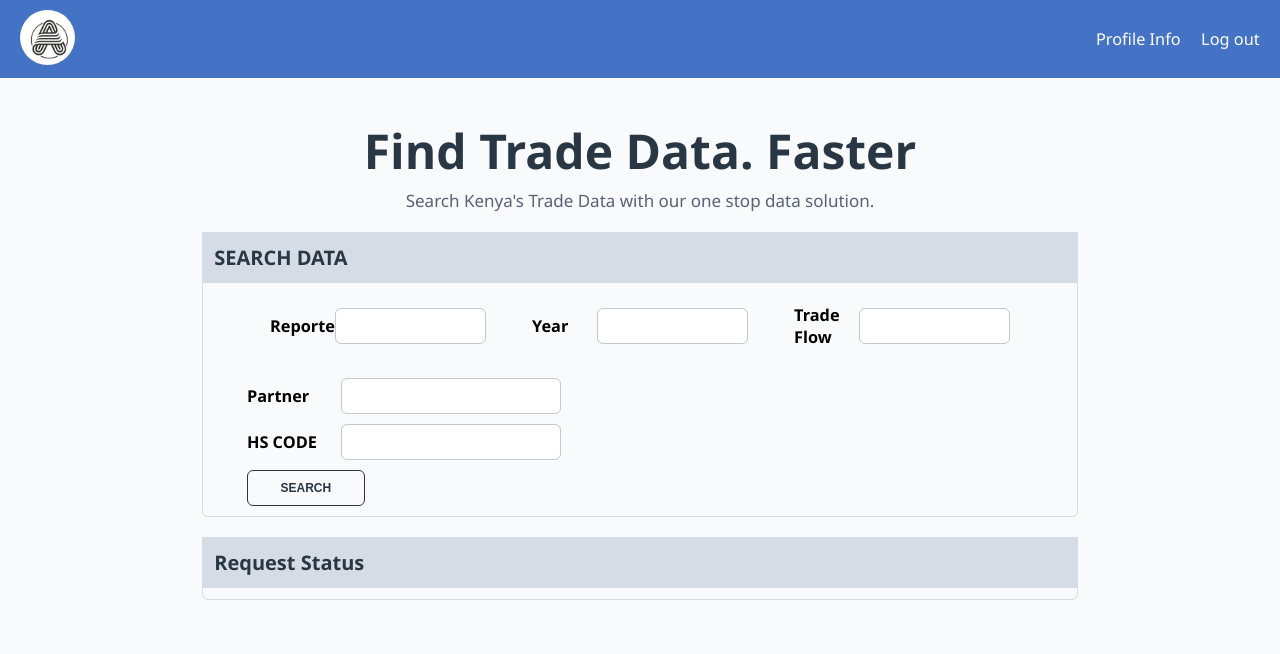
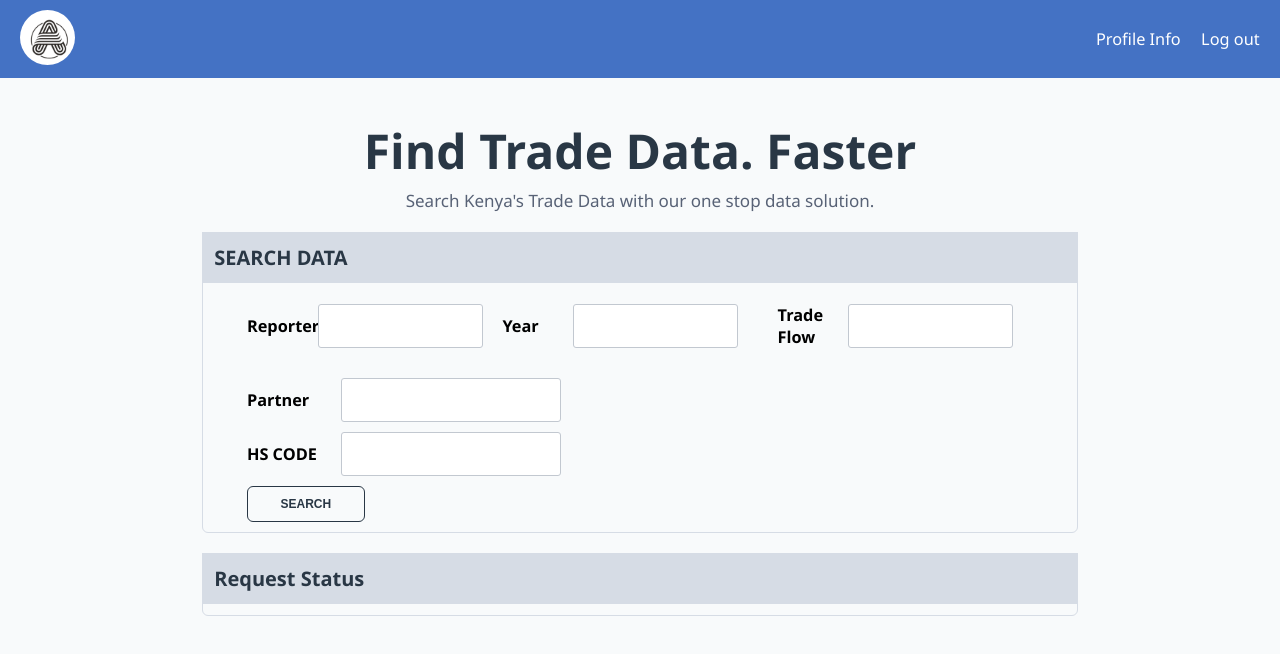
Before and after one commit to ealpha072/alpha_data_solutions, a React (Create React App) app in the folder client/: page /search in a window 1280 px wide. Shown: the top 654 px of the page. Built offline with nearby package versions, Linux system fonts and the light colour scheme; sample sign-in values are in the browser's storage.

Commit message:
Styled search page

```diff
--- a/client/src/styles/Dashboard.module.css
+++ b/client/src/styles/Dashboard.module.css
@@ -41,18 +41,7 @@
     height: 300px;
 }
 
-.countryProfile{
-    width: 48%;
-    margin: auto;
-    border: 1px solid #D6DCE5;
-    height: 300px;
-}
 
-.countryProfile p{
-    font-size: 14px;
-    text-align: justify;
-    padding: 10px;
-}
 
 .button{
     margin: 20px auto;
@@ -64,6 +53,23 @@
     border-radius: 6px;
     font-size: 12px;
     font-weight: 700;
+}
+
+.countryProfile{
+    width: 48%;
+    margin: auto;
+    border: 1px solid #D6DCE5;
+    height: 300px;
+}
+
+.countryProfile p, .past p{
+    color: var(--paragColor);;
+    font-size: 14px;
+    text-align: justify;
+    padding-left: 20px;
+    padding-right: 20px;
+    padding-top: 10px;
+    padding-bottom: 10px;
 }
 
 .past{
@@ -120,10 +126,15 @@
     margin: 10px auto;
 }
 
-.rowOne > div{
-    padding: 20px 10px;
+.rowOne > div:first-child{
+    padding: 20px 0px;
     width: 30%;
-    margin: auto;
+}
+
+.rowOne > div:not(:first-child){
+    padding: 20px 0px;
+    width: 30%;
+    margin:auto
 }
 
 .rowTwo{
@@ -159,9 +170,15 @@
     padding: 10px;
     outline: none;
     border: 1px solid #c2c8d0;
-    border-radius: 6px;
-    font-size: 12px;
+    border-radius:3px;
+    font-size: 1.4rem;
     width: 70%;
+    color: var(--paragColor);
+}
+
+.rowOne input:focus,
+.rowTwo input:focus{
+    border-color: var(--buttonBlue);
 }
 
 .inputGroup{
```
Also changed, not shown: 1 other file (tests, documents, lock files or other folders).
